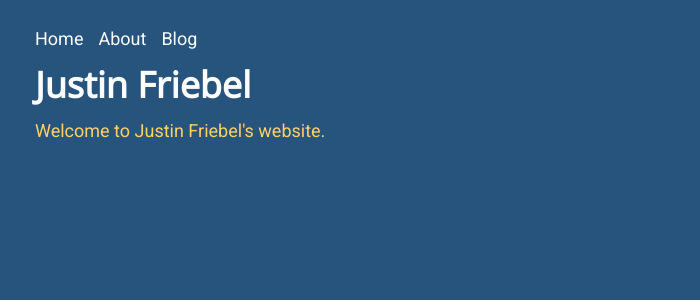
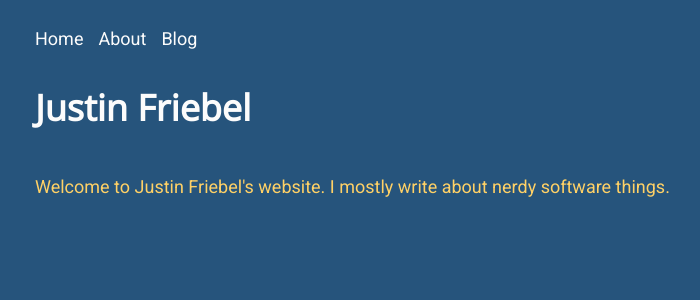
Before and after one commit to justinfriebel/nextjs-prismic-blog, a Next.js app: page / in a window 1280 px wide. Shown: the top 300 px of the page, without its empty margins (205-905 px from the left). Built offline with nearby package versions, Linux system fonts and the light colour scheme.

Commit message:
Use new heading component

```diff
--- a/pages/about.tsx
+++ b/pages/about.tsx
@@ -1,9 +1,10 @@
 import { NextPage } from "next";
 import Layout from "../components/Layout";
+import PageHeading from "../components/PageHeading";
 
 const About: NextPage = () => (
   <Layout>
-    <h1>About Justin Friebel</h1>
+    <PageHeading heading="About Justin Friebel" />
     <h2>Who am I?</h2>
     <p>I'm a Software Engineer focused on writing JavaScript.</p>
   </Layout>
--- a/pages/blog/index.js
+++ b/pages/blog/index.js
@@ -38,6 +38,7 @@ const BlogHome = props => {
         }
         .subtitle {
           margin-bottom: 12px;
+          line-height: 30px;
         }
         .description {
           margin-bottom: 80px;
--- a/pages/index.tsx
+++ b/pages/index.tsx
@@ -1,10 +1,14 @@
 import { NextPage } from "next";
 import Layout from "../components/Layout";
+import PageHeading from "../components/PageHeading";
 
 const Home: NextPage = () => (
   <Layout>
-    <h1>Justin Friebel</h1>
-    <p>Welcome to Justin Friebel's website.</p>
+    <PageHeading heading="Justin Friebel" />
+    <p>
+      Welcome to Justin Friebel's website. I mostly write about nerdy software
+      things.
+    </p>
   </Layout>
 );
 
```
